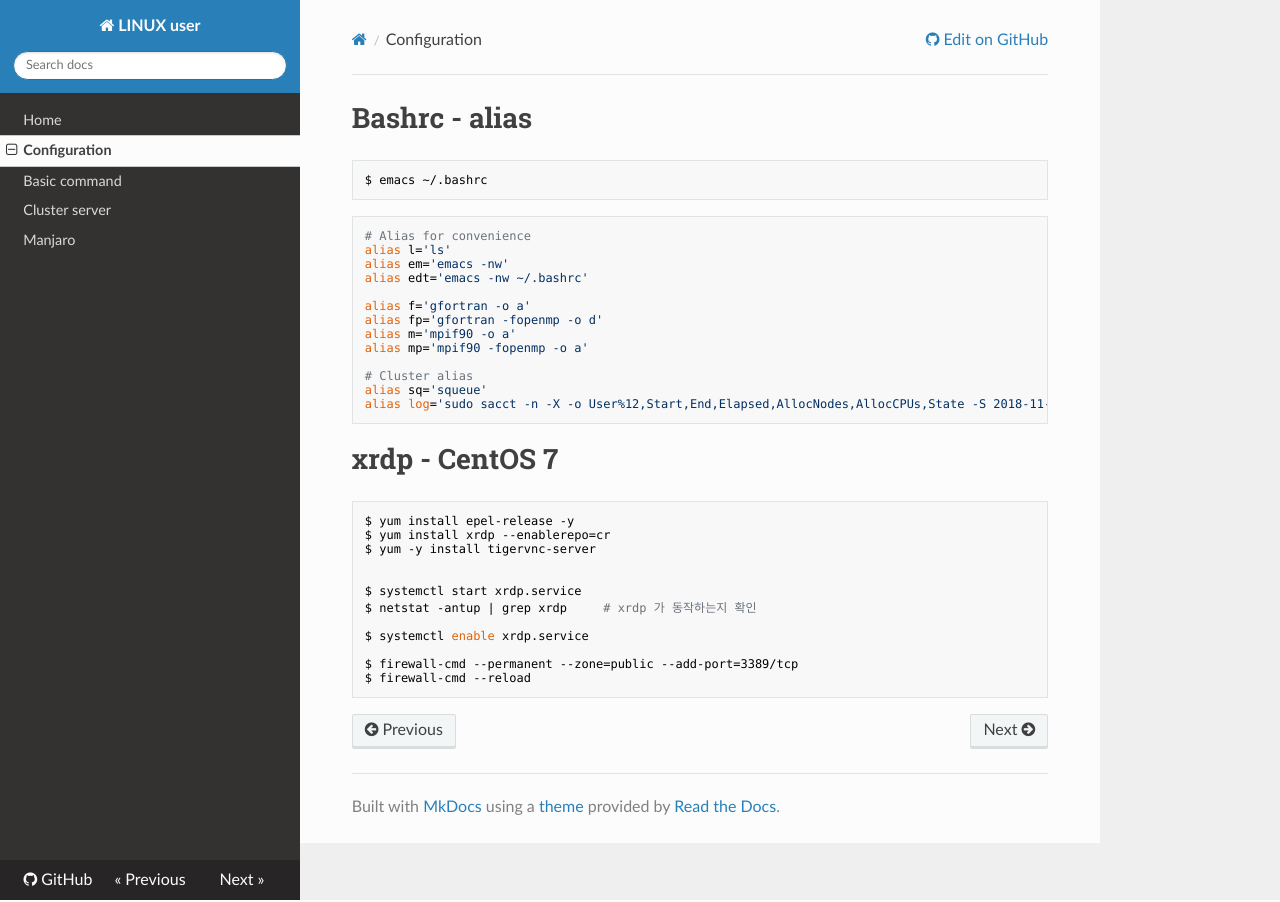
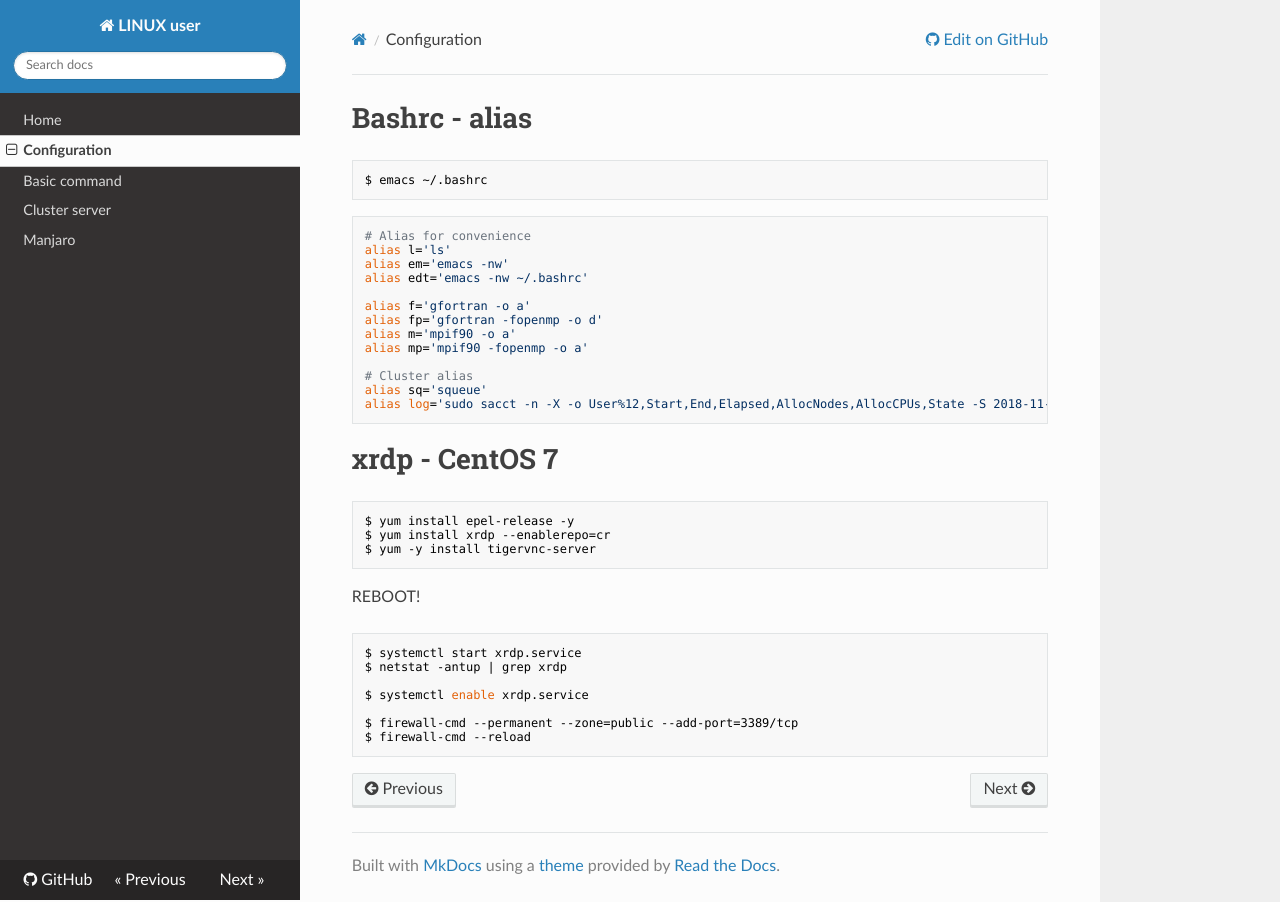
Before and after one commit to WonyoungCho/LINUX, an MkDocs documentation site: the page built from docs/config.md, in a window 1280 px wide. Built offline with MkDocs 1.6.1, drawn with Linux system fonts in a browser that asks for light colours; nearby versions of some CDN libraries; old or Windows-style settings are respelled for this version of MkDocs.

Commit message:
Update config.md

````diff
--- a/docs/config.md
+++ b/docs/config.md
@@ -25,10 +25,12 @@ alias log='sudo sacct -n -X -o User%12,Start,End,Elapsed,AllocNodes,AllocCPUs,St
 $ yum install epel-release -y
 $ yum install xrdp --enablerepo=cr
 $ yum -y install tigervnc-server
+```
+REBOOT!
 
-
+```sh
 $ systemctl start xrdp.service
-$ netstat -antup | grep xrdp     # xrdp 가 동작하는지 확인
+$ netstat -antup | grep xrdp
 
 $ systemctl enable xrdp.service
 
````
